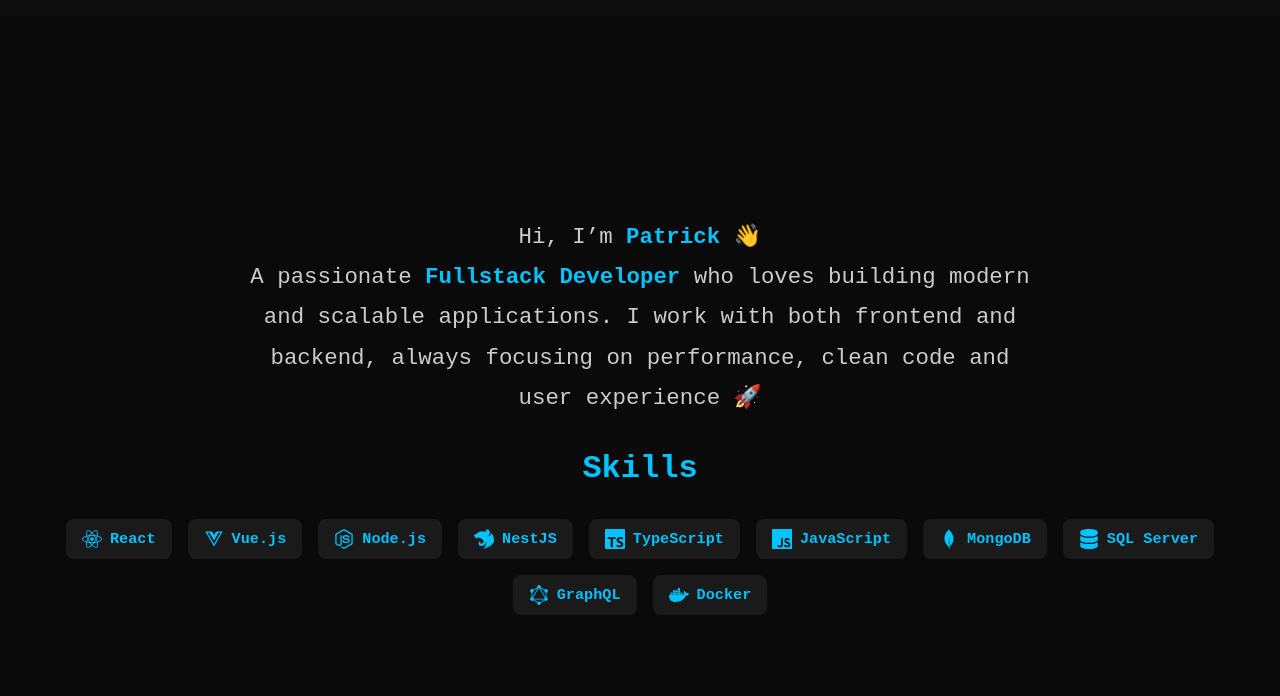
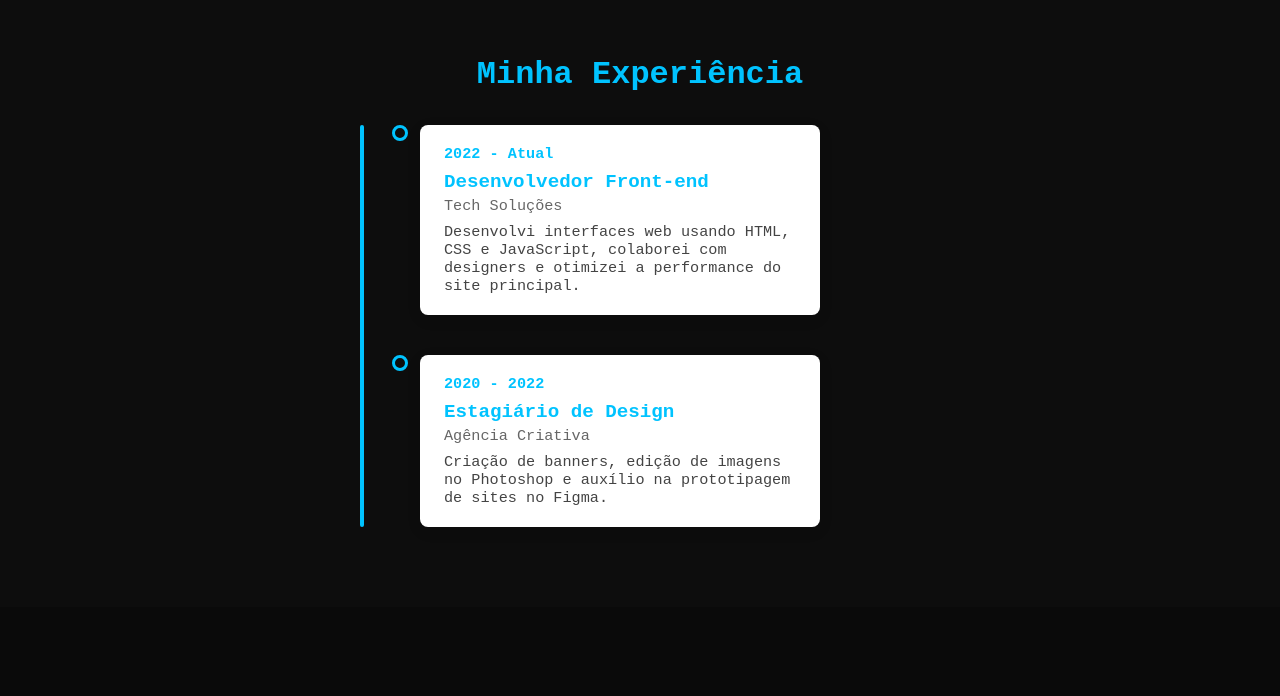
Before and after one commit to PatrickSantos-htk/PortFolio, a React (Vite) app: page / in a window 1280 px wide. Shown: the part 784-1480 px from the top of the page. Built offline with nearby package versions, Linux system fonts and the light colour scheme.

Commit message:
experiencia

```diff
--- a/src/App.tsx
+++ b/src/App.tsx
@@ -1,5 +1,3 @@
-
-
 import { Header } from './components/Header'
 import { ThemeProvider } from "styled-components";
 import { theme } from "./theme/theme";
@@ -8,6 +6,8 @@ import { GlobalStyle } from './styles/global';
 import { About } from './components/About';
 import { Projects, } from './components/Projects';
 import { Contact } from './components/Contact';
+import Experience from './components/Experience';
+import TimelineExperience from './components/TimelineExperience';
 
 
 interface ProjectProps {
@@ -36,6 +36,7 @@ export function App() {
         <GlobalStyle />
         <Header />
         <Hero />
+        <TimelineExperience />
         <About />
 
         <div style={{ display: 'flex', gap: '2rem', padding: '2rem' }}>
@@ -44,9 +45,7 @@ export function App() {
 
 
           <Projects {...myFirstProject}
-            title='teste 1'
-            description='teste 1'
-            techs={["JavaScript"]} />
+          />
 
 
           <Projects {...myFirstProject} />
--- /dev/null
+++ b/src/components/Experience/index.tsx
@@ -0,0 +1,35 @@
+import React from 'react';
+import { ExperienceContainer, ExperienceList, ExperienceCard, Tooltip, ExperienceDate, ExperienceCompany, ExperienceTitle } from './style';
+
+const experiences = [
+    {
+        date: '2022 - Atual',
+        title: 'Desenvolvedor Front-end',
+        company: 'Tech Soluções',
+        description: 'Desenvolvi interfaces web usando HTML, CSS e JavaScript, colaborei com designers e otimizei a performance do site principal.'
+    },
+    {
+        date: '2020 - 2022',
+        title: 'Estagiário de Design',
+        company: 'Agência Criativa',
+        description: 'Criação de banners, edição de imagens no Photoshop e auxílio na prototipagem de sites no Figma.'
+    }
+];
+
+const Experience: React.FC = () => (
+    <ExperienceContainer id="experiencia">
+        <h2>Minha Experiência</h2>
+        <ExperienceList>
+            {experiences.map((exp, idx) => (
+                <ExperienceCard key={idx}>
+                    <ExperienceDate>{exp.date}</ExperienceDate>
+                    <ExperienceTitle>{exp.title}</ExperienceTitle>
+                    <ExperienceCompany>{exp.company}</ExperienceCompany>
+                    <Tooltip>{exp.description}</Tooltip>
+                </ExperienceCard>
+            ))}
+        </ExperienceList>
+    </ExperienceContainer>
+);
+
+export default Experience;
--- /dev/null
+++ b/src/components/Experience/style.tsx
@@ -0,0 +1,86 @@
+import styled from 'styled-components';
+
+export const ExperienceContainer = styled.section`
+  width: 100%;
+  padding: 40px 0;
+  background: transparent;
+
+  h2 {
+    margin-bottom: 32px;
+    font-size: 2rem;
+    color: #333;
+    text-align: center;
+  }
+`;
+
+export const ExperienceList = styled.div`
+  display: flex;
+  flex-direction: column;
+  gap: 20px;
+`;
+
+export const ExperienceCard = styled.div`
+  background: #fff;
+  padding: 20px;
+  border-left: 5px solid #333;
+  position: relative;
+  cursor: pointer;
+  transition: 0.3s;
+  width: 100%;
+
+  &:hover {
+    background-color: #f9f9f9;
+  }
+`;
+
+export const ExperienceTitle = styled.h3`
+  margin: 5px 0;
+  color: #333;
+`;
+
+export const ExperienceDate = styled.span`
+  font-size: 0.9em;
+  color: #666;
+  display: block;
+`;
+
+export const ExperienceCompany = styled.span`
+  font-size: 0.9em;
+  color: #666;
+  display: block;
+`;
+
+export const Tooltip = styled.span`
+  visibility: hidden;
+  width: 300px;
+  background-color: #222;
+  color: #fff;
+  text-align: center;
+  border-radius: 6px;
+  padding: 10px;
+  position: absolute;
+  z-index: 1;
+  bottom: 80%;
+  left: 50%;
+  margin-left: -150px;
+  opacity: 0;
+  transition: opacity 0.3s;
+  font-size: 0.9em;
+  box-shadow: 0px 4px 8px rgba(0,0,0,0.2);
+
+  &::after {
+    content: "";
+    position: absolute;
+    top: 100%;
+    left: 50%;
+    margin-left: -5px;
+    border-width: 5px;
+    border-style: solid;
+    border-color: #222 transparent transparent transparent;
+  }
+
+  ${ExperienceCard}:hover & {
+    visibility: visible;
+    opacity: 1;
+  }
+`;
--- a/src/components/Projects/style.tsx
+++ b/src/components/Projects/style.tsx
@@ -8,7 +8,8 @@ export const Card = styled.div`
   display: flex;
   flex-direction: column;
   transition: 0.3s;
-  max-width: 30%;
+  margin: 0 auto;
+
   &:hover {
     transform: translateY(-5px);
     box-shadow: 0px 6px 20px  #00c3ff;
@@ -17,7 +18,7 @@ export const Card = styled.div`
 
 export const CardImage = styled.img`
   width: 100%;
-  height: 200px;
+  height: 160px;
   object-fit: cover;
 `;
 
--- /dev/null
+++ b/src/components/TimelineExperience/index.tsx
@@ -0,0 +1,38 @@
+import React from 'react';
+import { TimelineContainer, Timeline, TimelineItem, TimelineContent, TimelineDot, TimelineDate, TimelineTitle, TimelineCompany, TimelineDescription } from './style';
+
+const experiences = [
+    {
+        date: '2022 - Atual',
+        title: 'Desenvolvedor Front-end',
+        company: 'Tech Soluções',
+        description: 'Desenvolvi interfaces web usando HTML, CSS e JavaScript, colaborei com designers e otimizei a performance do site principal.'
+    },
+    {
+        date: '2020 - 2022',
+        title: 'Estagiário de Design',
+        company: 'Agência Criativa',
+        description: 'Criação de banners, edição de imagens no Photoshop e auxílio na prototipagem de sites no Figma.'
+    }
+];
+
+const TimelineExperience: React.FC = () => (
+    <TimelineContainer id="experiencia">
+        <h2>Minha Experiência</h2>
+        <Timeline>
+            {experiences.map((exp, idx) => (
+                <TimelineItem key={idx}>
+                    <TimelineDot />
+                    <TimelineContent>
+                        <TimelineDate>{exp.date}</TimelineDate>
+                        <TimelineTitle>{exp.title}</TimelineTitle>
+                        <TimelineCompany>{exp.company}</TimelineCompany>
+                        <TimelineDescription>{exp.description}</TimelineDescription>
+                    </TimelineContent>
+                </TimelineItem>
+            ))}
+        </Timeline>
+    </TimelineContainer>
+);
+
+export default TimelineExperience;
--- /dev/null
+++ b/src/components/TimelineExperience/style.tsx
@@ -0,0 +1,90 @@
+import styled from 'styled-components';
+
+export const TimelineContainer = styled.section`
+  width: 100%;
+  padding: 40px 0;
+  background: transparent;
+
+  h2 {
+    margin-bottom: 32px;
+    font-size: 2rem;
+    color: ${({ theme }) => theme.colors.primary || '#333'};
+    text-align: center;
+  }
+`;
+
+export const Timeline = styled.div`
+  position: relative;
+  margin: 0 auto;
+  padding-left: 40px;
+  max-width: 600px;
+  &::before {
+    content: '';
+    position: absolute;
+    left: 20px;
+    top: 0;
+    bottom: 0;
+    width: 4px;
+    background: ${({ theme }) => theme.colors.primary || '#333'};
+    border-radius: 2px;
+  }
+`;
+
+export const TimelineItem = styled.div`
+  position: relative;
+  margin-bottom: 40px;
+  display: flex;
+  align-items: flex-start;
+`;
+
+export const TimelineDot = styled.div`
+  position: absolute;
+  left: 12px;
+  top: 0;
+  width: 16px;
+  height: 16px;
+  background: ${({ theme }) => theme.colors.background || '#222'};
+  border: 3px solid ${({ theme }) => theme.colors.primary || '#333'};
+  border-radius: 50%;
+  z-index: 1;
+`;
+
+export const TimelineContent = styled.div`
+  background: #fff;
+  padding: 20px 24px;
+  border-radius: 8px;
+  box-shadow: 0px 4px 16px rgba(0,0,0,0.07);
+  margin-left: 40px;
+  min-width: 250px;
+  max-width: 400px;
+  transition: box-shadow 0.3s;
+  &:hover {
+    box-shadow: 0px 8px 24px rgba(0,0,0,0.13);
+  }
+`;
+
+export const TimelineDate = styled.span`
+  font-size: 0.95em;
+  color: ${({ theme }) => theme.colors.primary || '#333'};
+  font-weight: bold;
+  display: block;
+`;
+
+export const TimelineTitle = styled.h3`
+  margin: 8px 0 4px 0;
+  color: ${({ theme }) => theme.colors.primary || '#00c3ff'};
+  font-size: 1.2em;
+`;
+
+export const TimelineCompany = styled.span`
+  font-size: 0.95em;
+  color: #666;
+  display: block;
+  margin-bottom: 8px;
+`;
+
+export const TimelineDescription = styled.p`
+  font-size: 0.95em;
+  color: #444;
+  margin: 0;
+`;
```
